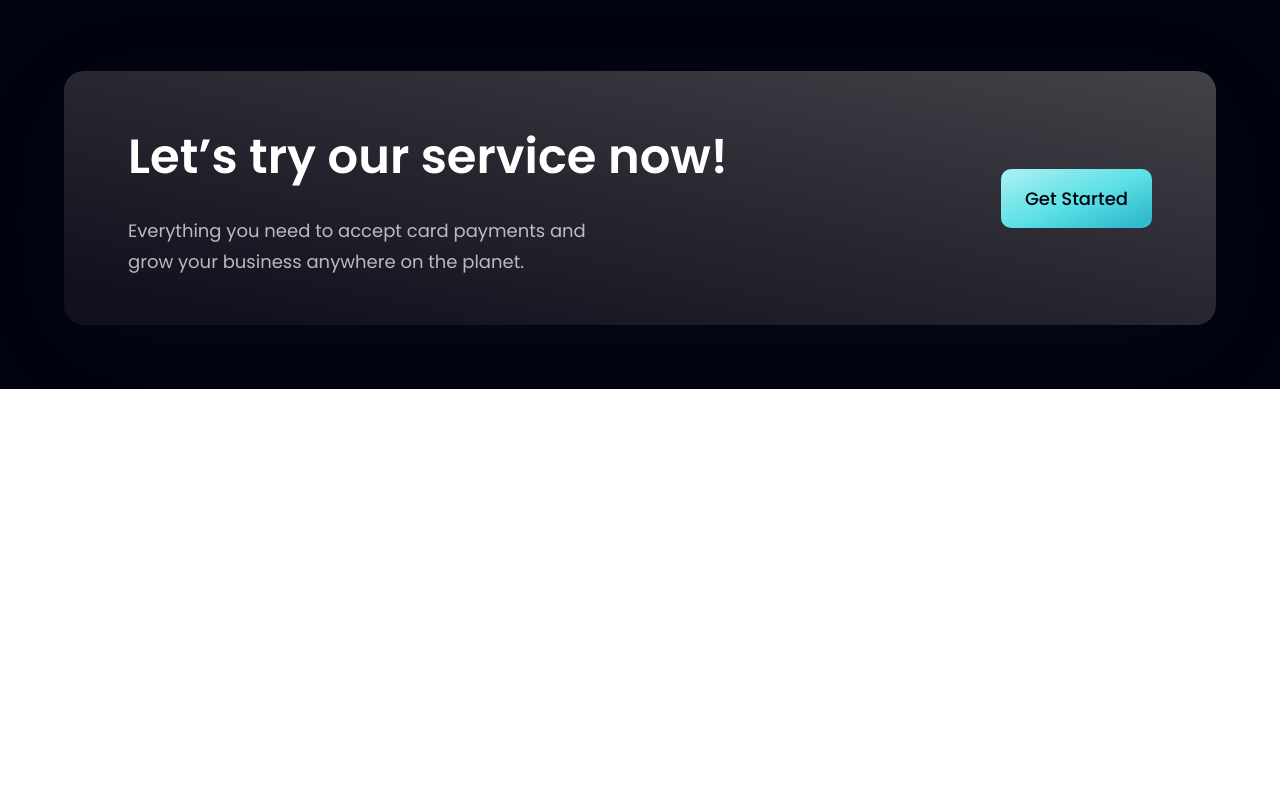
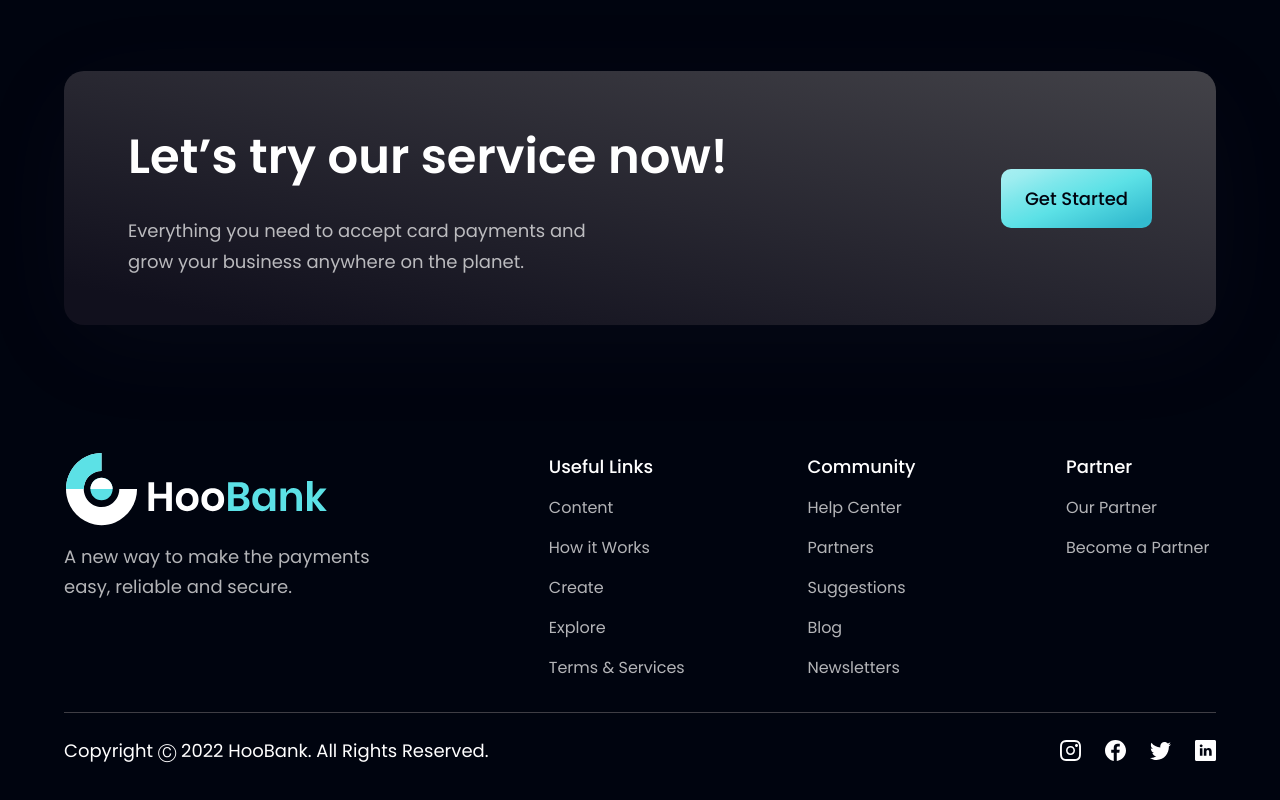
Before and after one commit to jassy1995/prac1, a React (Vite) app: page / in a window 1280 px wide. Shown: the part 4197-4997 px from the top of the page. Before the commit the page ends 4586 px from the top, so only its background shows below. Built offline with nearby package versions, Linux system fonts and the light colour scheme; a web font is replaced by a local one.

Commit message:
added footer

```diff
--- a/src/App.jsx
+++ b/src/App.jsx
@@ -1,4 +1,4 @@
-import { Navbar, Hero, Stats, Business, Billing, CardDeal, Testimonials, Clients, CTA } from "./components";
+import { Navbar, Hero, Stats, Business, Billing, CardDeal, Testimonials, Clients, CTA, Footer } from "./components";
 import style from "./style";
 
 
@@ -23,6 +23,7 @@
         <Testimonials />
         <Clients />
         <CTA />
+        <Footer />
       </div>
     </div>
 
--- /dev/null
+++ b/src/components/Footer.jsx
@@ -0,0 +1,64 @@
+import styles from "../style";
+import { logo } from "../assets";
+import { footerLinks, socialMedia } from "../constants";
+
+const Footer = () => (
+  <section className={`${styles.flexCenter} ${styles.paddingY} flex-col`}>
+    <div className={`${styles.flexStart} md:flex-row flex-col mb-8 w-full`}>
+      <div className="flex-[1] flex flex-col justify-start mr-10">
+        <img
+          src={logo}
+          alt="hoobank"
+          className="w-[266px] h-[72.14px] object-contain"
+        />
+        <p className={`${styles.paragraph} mt-4 max-w-[312px]`}>
+          A new way to make the payments easy, reliable and secure.
+        </p>
+      </div>
+
+      <div className="flex-[1.5] w-full flex flex-row justify-between flex-wrap md:mt-0 mt-10">
+        {footerLinks.map((footerlink) => (
+          <div key={footerlink.title} className={`flex flex-col ss:my-0 my-4 min-w-[150px]`}>
+            <h4 className="font-poppins font-medium text-[18px] leading-[27px] text-white">
+              {footerlink.title}
+            </h4>
+            <ul className="list-none mt-4">
+              {footerlink.links.map((link, index) => (
+                <li
+                  key={link.name}
+                  className={`font-poppins font-normal text-[16px] leading-[24px] text-dimWhite hover:text-secondary cursor-pointer ${
+                    index !== footerlink.links.length - 1 ? "mb-4" : "mb-0"
+                  }`}
+                >
+                  {link.name}
+                </li>
+              ))}
+            </ul>
+          </div>
+        ))}
+      </div>
+    </div>
+
+    <div className="w-full flex justify-between items-center md:flex-row flex-col pt-6 border-t-[1px] border-t-[#3F3E45]">
+      <p className="font-poppins font-normal text-center text-[18px] leading-[27px] text-white">
+        Copyright Ⓒ 2022 HooBank. All Rights Reserved.
+      </p>
+
+      <div className="flex flex-row md:mt-0 mt-6">
+        {socialMedia.map((social, index) => (
+          <img
+            key={social.id}
+            src={social.icon}
+            alt={social.id}
+            className={`w-[21px] h-[21px] object-contain cursor-pointer ${
+              index !== socialMedia.length - 1 ? "mr-6" : "mr-0"
+            }`}
+            onClick={() => window.open(social.link)}
+          />
+        ))}
+      </div>
+    </div>
+  </section>
+);
+
+export default Footer;
--- a/src/components/index.js
+++ b/src/components/index.js
@@ -6,7 +6,7 @@
 import Clients from "./Clients";
 import CTA from "./Cta";
 import Stats from "./Stats";
-// import Footer from "./Footer";
+import Footer from "./Footer";
 import Testimonials from "./Testimonials";
 import Hero from "./Hero";
 import GetStarted from './GetStarted'
@@ -19,7 +19,7 @@
   Clients,
   CTA,
   Stats,
-  // Footer,
+  Footer,
   Testimonials,
   Loader,
   Hero,
```
